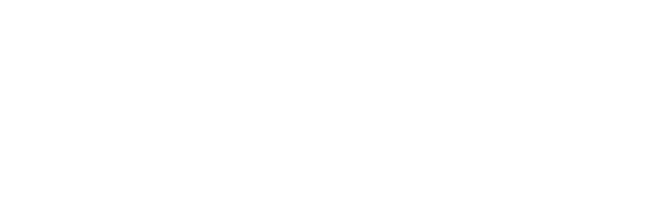
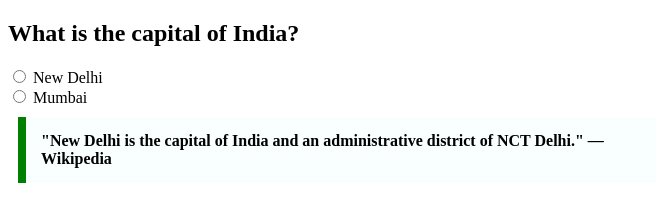
Before and after one commit to acciojob/trivia-PranithaVangala98, a website: page main.html in a window 1280 px wide. Shown: the whole page, without its empty margins (0-658 px from the left). Drawn offline with Linux system fonts and the light colour scheme.

Commit message:
created a submission

```diff
--- a/main.html
+++ b/main.html
@@ -11,6 +11,23 @@
     <script type="text/javascript" src="./script.js">
 </script>
 
+	<h2>What is the capital of India?</h2>
+  <form>
+    <label>
+      <input type="radio" name="capital" value="new-delhi" />
+      New Delhi
+    </label><br />
+    <label>
+      <input type="radio" name="capital" value="mumbai" />
+      Mumbai
+    </label>
+  </form>
+
+  <!-- Quotation Block -->
+  <blockquote class="quote">
+    "New Delhi is the capital of India and an administrative district of NCT Delhi." — Wikipedia
+  </blockquote>
+
 </body>
 
 </html>
--- a/styles.css
+++ b/styles.css
@@ -1,2 +1,11 @@
 
 /* Your CSS Code here. */
+
+.quote {
+      max-width: 600px;
+      margin: 10px;
+      padding: 15px;
+      border-left: 8px solid green;
+      background-color: #f8fffe;
+      font-weight: bold;
+    }
```
